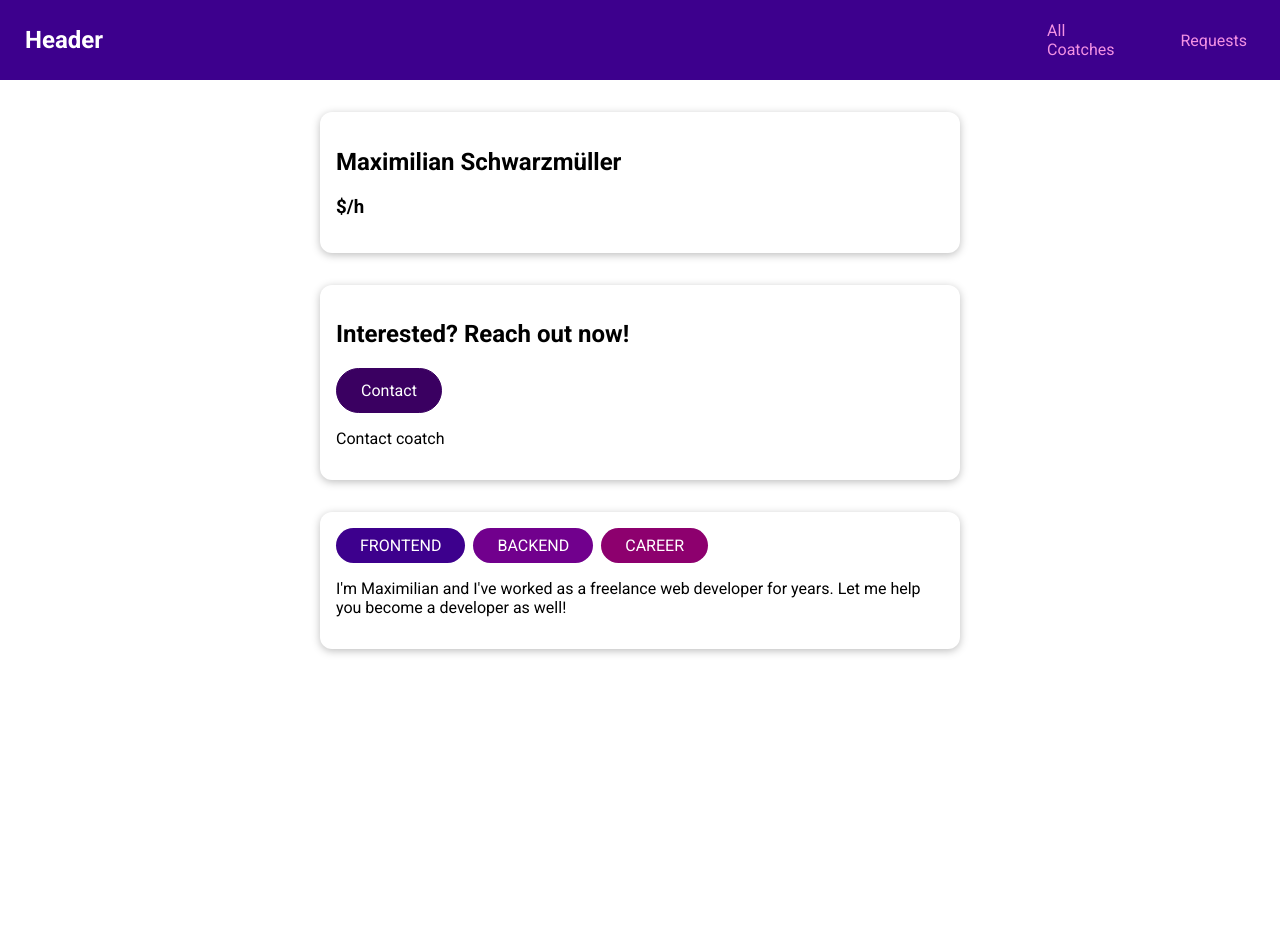
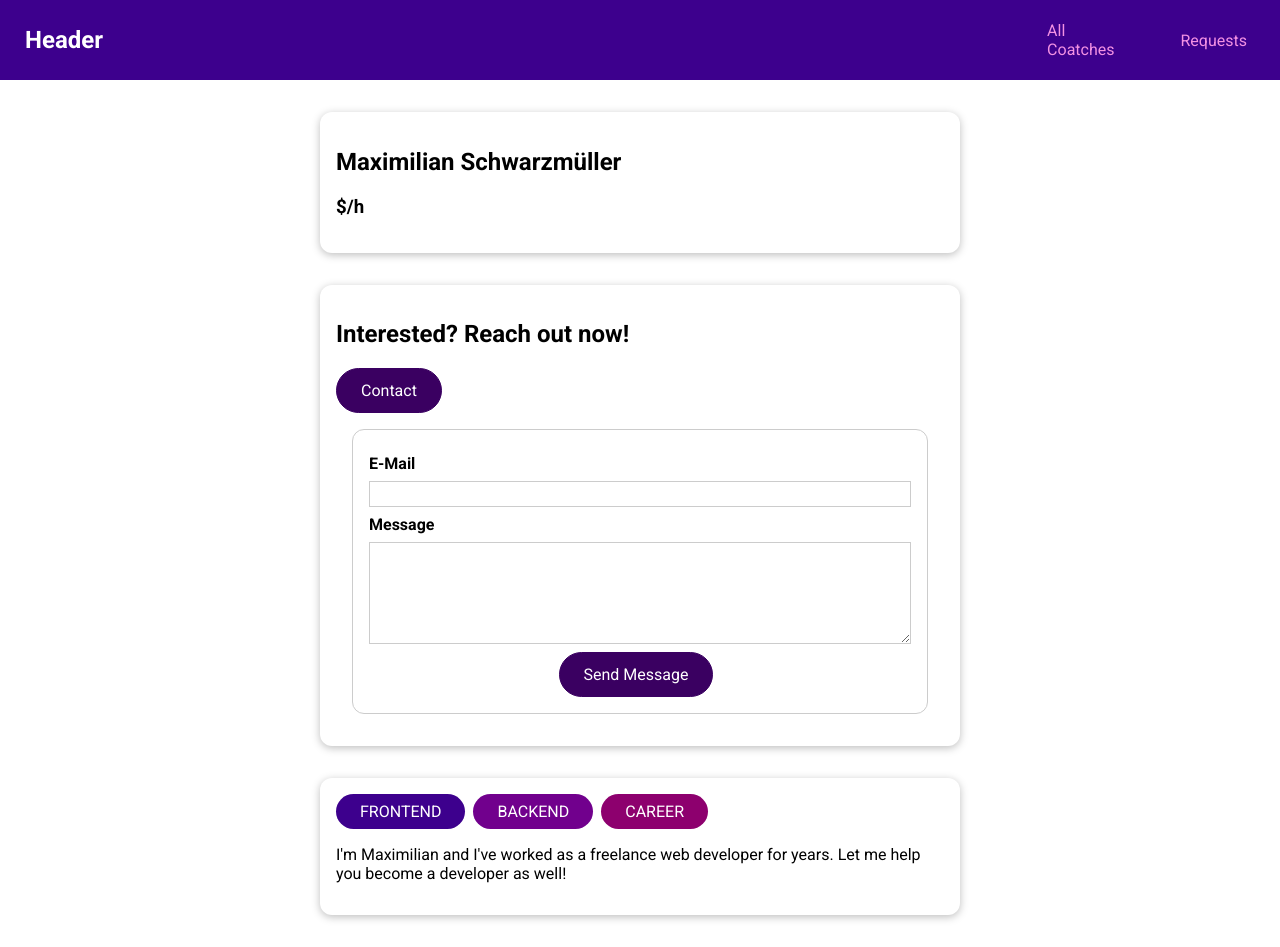
Before and after one commit to mattPiratt/vue3-demo-app, a Vue app: page /coatches/c1/contact in a window 1280 px wide. Before the commit the page ends 800 px from the top, so only its background shows below. Built offline with nearby package versions, Linux system fonts and the light colour scheme.

Commit message:
- impelemnted contact coatch form

```diff
--- a/src/App.vue
+++ b/src/App.vue
@@ -26,4 +26,13 @@ html {
 body {
   margin: 0;
 }
+
+.invalid label {
+  color: red;
+}
+
+.invalid input,
+.invalid textarea {
+  border: 1px solid red;
+}
 </style>
--- a/src/components/coatches/Form.vue
+++ b/src/components/coatches/Form.vue
@@ -209,13 +209,4 @@ h3 {
   margin: 0.5rem 0;
   font-size: 1rem;
 }
-
-.invalid label {
-  color: red;
-}
-
-.invalid input,
-.invalid textarea {
-  border: 1px solid red;
-}
 </style>
--- a/src/pages/requests/ContactCoatch.vue
+++ b/src/pages/requests/ContactCoatch.vue
@@ -1 +1,131 @@
-<template><p>Contact coatch</p></template>
+<template>
+  <form @submit.prevent="submitForm">
+    <div class="form-control" :class="{ invalid: !form.email.isValid }">
+      <label for="email">E-Mail</label>
+      <input
+        type="email"
+        id="email"
+        v-model.trim="form.email.value"
+        @blur="validateOneField('email')"
+      />
+      <p v-if="!form.email.isValid">This must be valid email address.</p>
+    </div>
+    <div class="form-control" :class="{ invalid: !form.message.isValid }">
+      <label for="message">Message</label>
+      <textarea
+        id="message"
+        rows="5"
+        v-model.trim="form.message.value"
+        @blur="validateOneField('message')"
+      ></textarea>
+      <p v-if="!form.message.isValid">Message field must not be empty.</p>
+    </div>
+    <div class="actions">
+      <p v-if="!isFormValid">
+        <strong>Please fix above problems and try again.</strong>
+      </p>
+      <base-button>Send Message</base-button>
+    </div>
+  </form>
+</template>
+
+<script>
+export default {
+  data() {
+    return {
+      form: {
+        email: {
+          value: '',
+          isValid: true,
+          validator: (self) => {
+            const emailAddress = self.value;
+            return /^[^\s@]+@[^\s@]+\.[^\s@]+$/.test(emailAddress);
+          },
+        },
+        message: {
+          value: '',
+          isValid: true,
+          validator: (self) => {
+            return self.value !== '';
+          },
+        },
+      },
+      isFormValid: true,
+    };
+  },
+  methods: {
+    submitForm() {
+      this.validateForm();
+
+      if (this.isFormValid === false) {
+        return false;
+      }
+
+      const data = {
+        email: this.form.email.value,
+        message: this.form.message.value,
+      };
+      this.$emit('new-coatch-contact-message', data);
+    },
+    validateForm() {
+      this.isFormValid = true;
+      Object.keys(this.form).forEach((key) => {
+        this.validateOneField(key);
+      });
+    },
+    validateOneField(fieldName) {
+      console.log(fieldName);
+      this.form[fieldName].isValid = this.form[fieldName].validator(
+        this.form[fieldName]
+      );
+      if (this.form[fieldName].isValid === false) {
+        this.isFormValid = false;
+      }
+    },
+  },
+};
+</script>
+
+<style scoped>
+form {
+  margin: 1rem;
+  border: 1px solid #ccc;
+  border-radius: 12px;
+  padding: 1rem;
+}
+
+.form-control {
+  margin: 0.5rem 0;
+}
+
+label {
+  font-weight: bold;
+  margin-bottom: 0.5rem;
+  display: block;
+}
+
+input,
+textarea {
+  display: block;
+  width: 100%;
+  font: inherit;
+  border: 1px solid #ccc;
+  padding: 0.15rem;
+}
+
+input:focus,
+textarea:focus {
+  border-color: #3d008d;
+  background-color: #faf6ff;
+  outline: none;
+}
+
+.errors {
+  font-weight: bold;
+  color: red;
+}
+
+.actions {
+  text-align: center;
+}
+</style>
```
